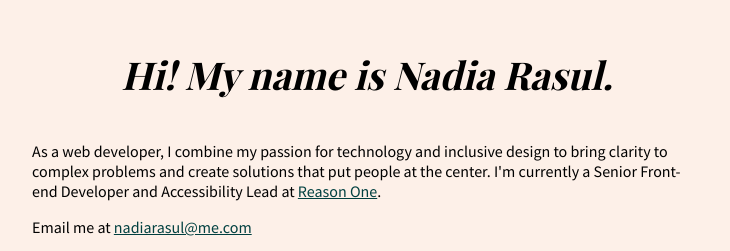
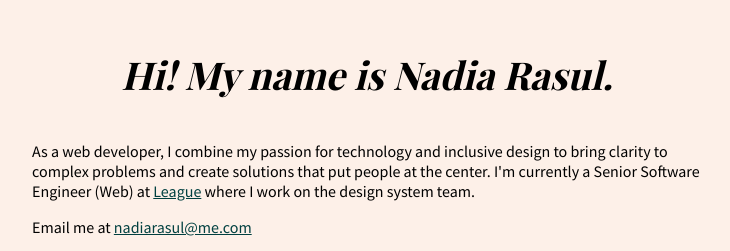
Before and after one commit to nadiarasul/static-portfolio, a plain HTML site: page index.html in a window 1280 px wide. Shown: the part 222-473 px from the top of the page, without its empty margins (273-1003 px from the left). Drawn offline with nearby package versions, Linux system fonts and the light colour scheme; a web font is replaced by a local one.

Commit message:
adding favicon

```diff
--- a/index.html
+++ b/index.html
@@ -10,6 +10,10 @@
 		/>
 		<link rel="stylesheet" href="src/style.css" />
 		<title>Nadia Rasul's Portfolio</title>
+		<link rel="apple-touch-icon" sizes="180x180" href="/apple-touch-icon.png" />
+		<link rel="icon" type="image/png" sizes="32x32" href="/favicon-32x32.png" />
+		<link rel="icon" type="image/png" sizes="16x16" href="/favicon-16x16.png" />
+		<link rel="manifest" href="/site.webmanifest" />
 	</head>
 	<body>
 		<div class="content">
@@ -20,10 +24,9 @@
 						As a web developer, I combine my passion for technology and
 						inclusive design to bring clarity to complex problems and create
 						solutions that put people at the center. I'm currently a Senior
-						Front-end Developer and Accessibility Lead at
-						<a href="https://www.reasononeinc.com/" target="_blank"
-							>Reason One</a
-						>.
+						Software Engineer (Web) at
+						<a href="https://league.com/" target="_blank">League</a> where I
+						work on the design system team.
 					</p>
 					<p>
 						Email me at
@@ -33,6 +36,7 @@
 					</p>
 				</div>
 				<svg width="30" height="21" xmlns="http://www.w3.org/2000/svg">
+					<title>Scroll down</title>
 					<path
 						d="M14.999 15.31L2.432.43 0 2.465l15 17.752 15-17.752L27.566.43z"
 						fill="#000"
```
Also changed, not shown: android-chrome-192x192.png (added), android-chrome-512x512.png (added), apple-touch-icon.png (added), favicon-16x16.png (added), favicon-32x32.png (added), favicon.ico (added), site.webmanifest (added).
